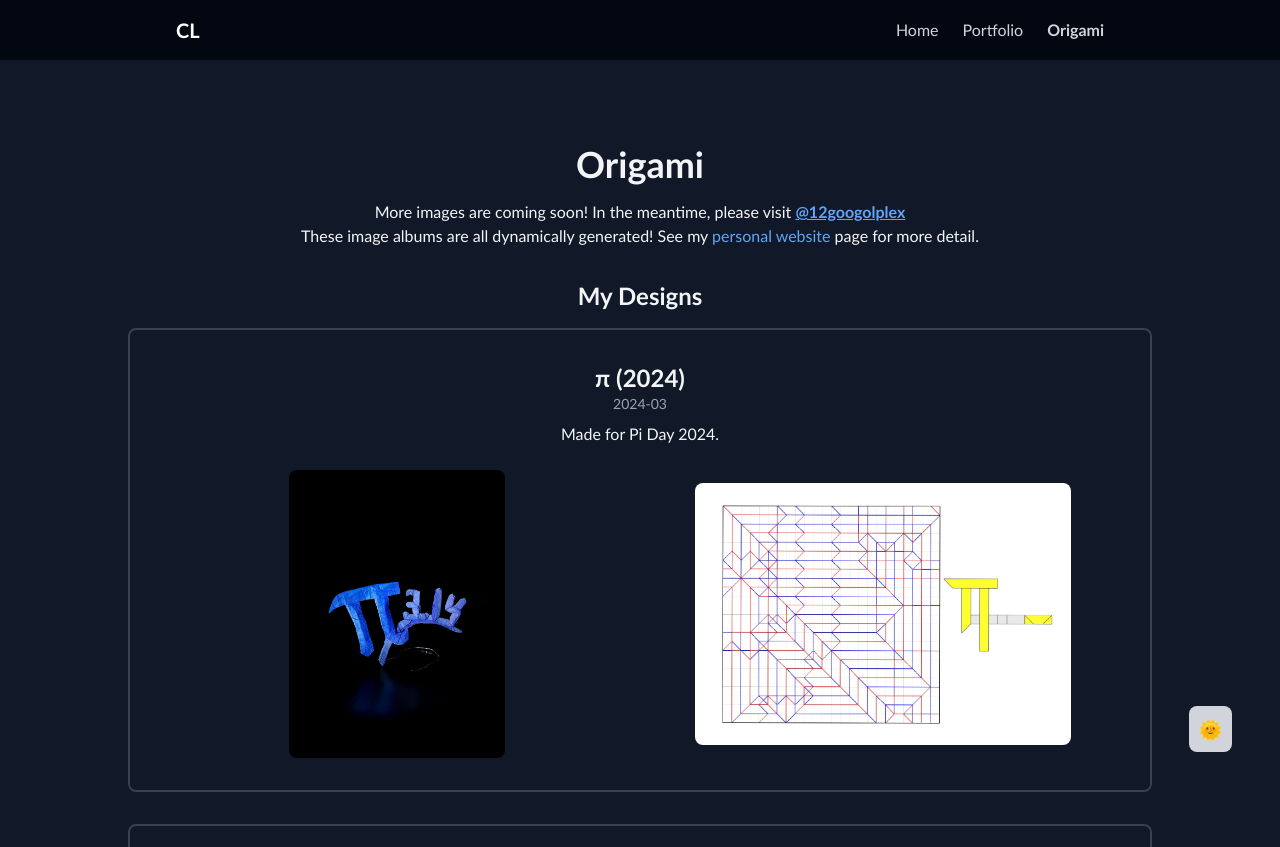
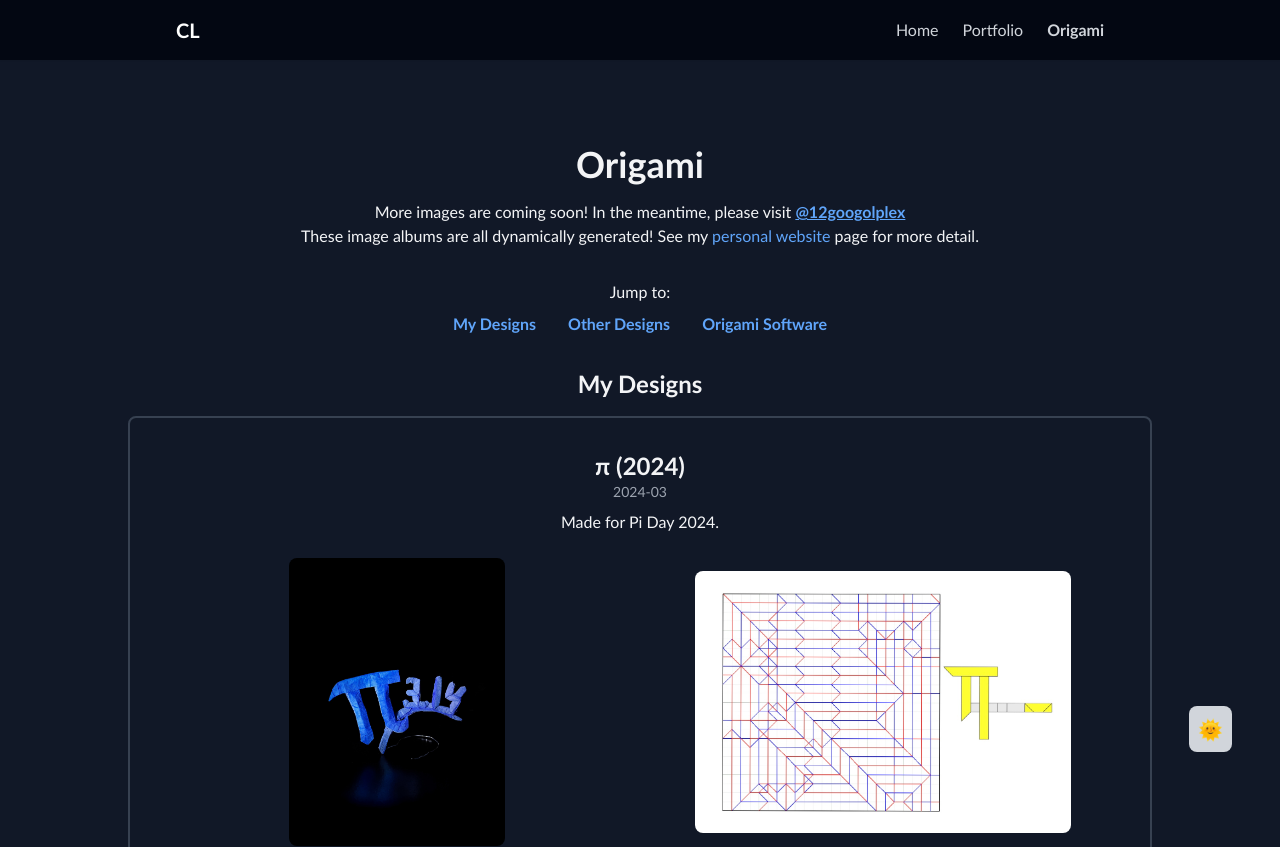
Before and after one commit to Googolplexic/personal-website, a React (Vite) app: page /origami in a window 1280 px wide. Shown: the top 847 px of the page. Built offline with nearby package versions, Linux system fonts and the light colour scheme.

Commit message:
Add navigation links and section IDs to Origami page for improved accessibility

```diff
--- a/src/pages/Origami.tsx
+++ b/src/pages/Origami.tsx
@@ -33,10 +33,29 @@ export function Origami() {
                 <p className='mb-8'>
                     These image albums are all dynamically generated! See my{' '}
                     <a href="https://www.colemanlai.com/portfolio/personal-website" target="_blank" rel="noopener">personal website</a> page for more detail.
-
                 </p>
+                <div className="mb-8">
+                    <p className="mb-2 text-center">Jump to:</p>
+                    <ul className="space-y-2 lg:space-y-0 lg:flex lg:space-x-8 lg:justify-center">
+                        <li>
+                            <a href="#my-designs" className="font-semibold hover:text-blue-600 dark:hover:text-blue-300">
+                                My Designs
+                            </a>
+                        </li>
+                        <li>
+                            <a href="#other-designs" className="font-semibold hover:text-blue-600 dark:hover:text-blue-300">
+                                Other Designs
+                            </a>
+                        </li>
+                        <li>
+                            <a href="#software" className="font-semibold hover:text-blue-600 dark:hover:text-blue-300">
+                                Origami Software
+                            </a>
+                        </li>
+                    </ul>
+                </div>
                 <div className="space-y-16">
-                    <section>
+                    <section id="my-designs">
                         <h2>My Designs</h2>
                         {/* Make my designs take full width */}
                         <div className="max-w-5xl mx-auto">
@@ -53,7 +72,7 @@ export function Origami() {
                         </div>
                     </section>
 
-                    <section>
+                    <section id="other-designs">
                         <h2>Models Designed by Other Artists</h2>
                         <div className="grid grid-cols-1 lg:grid-cols-2 gap-8 max-w-5xl mx-auto">
                             {otherDesigns.albums.map((album) => (
@@ -69,7 +88,7 @@ export function Origami() {
                         </div>
                     </section>
 
-                    <section>
+                    <section id="software">
                         <div className="max-w-5xl mx-auto">
                             <ProjectGrid
                                 featuredSlugs={origamiProjects}
```
